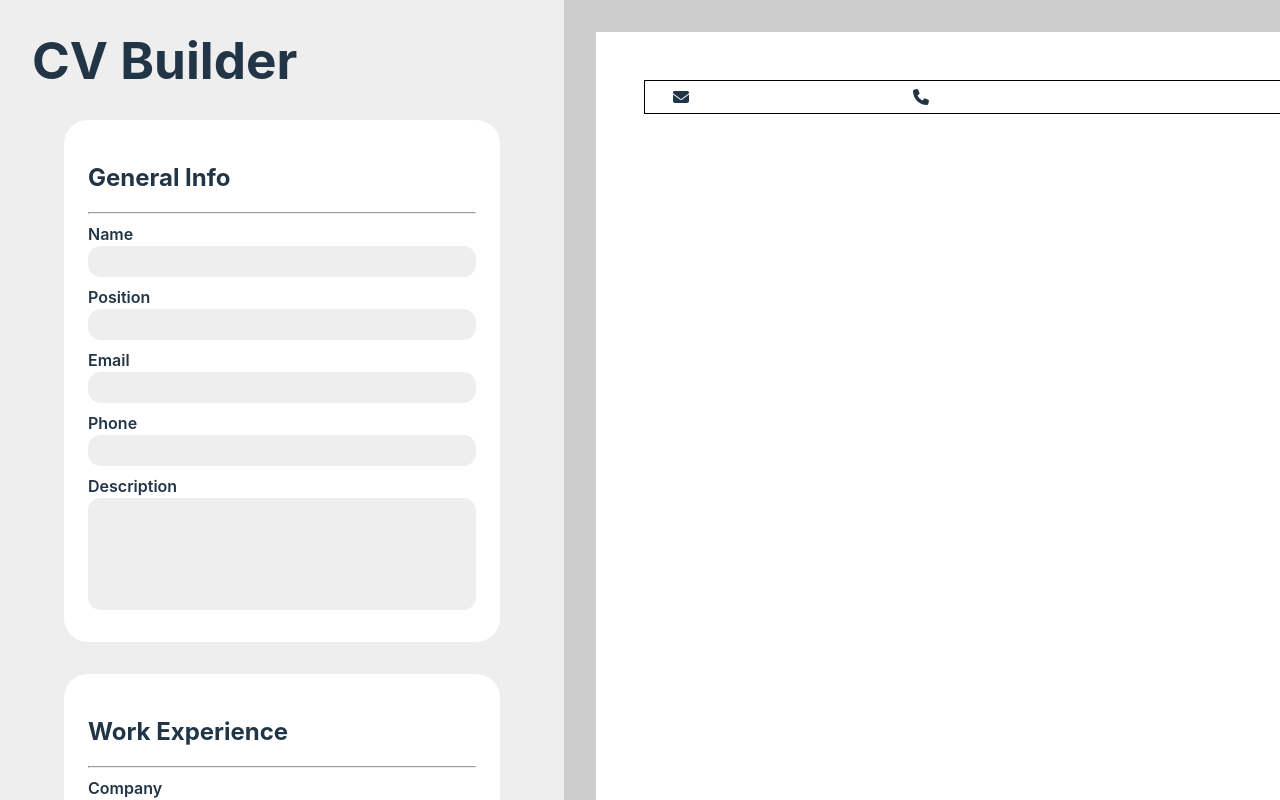
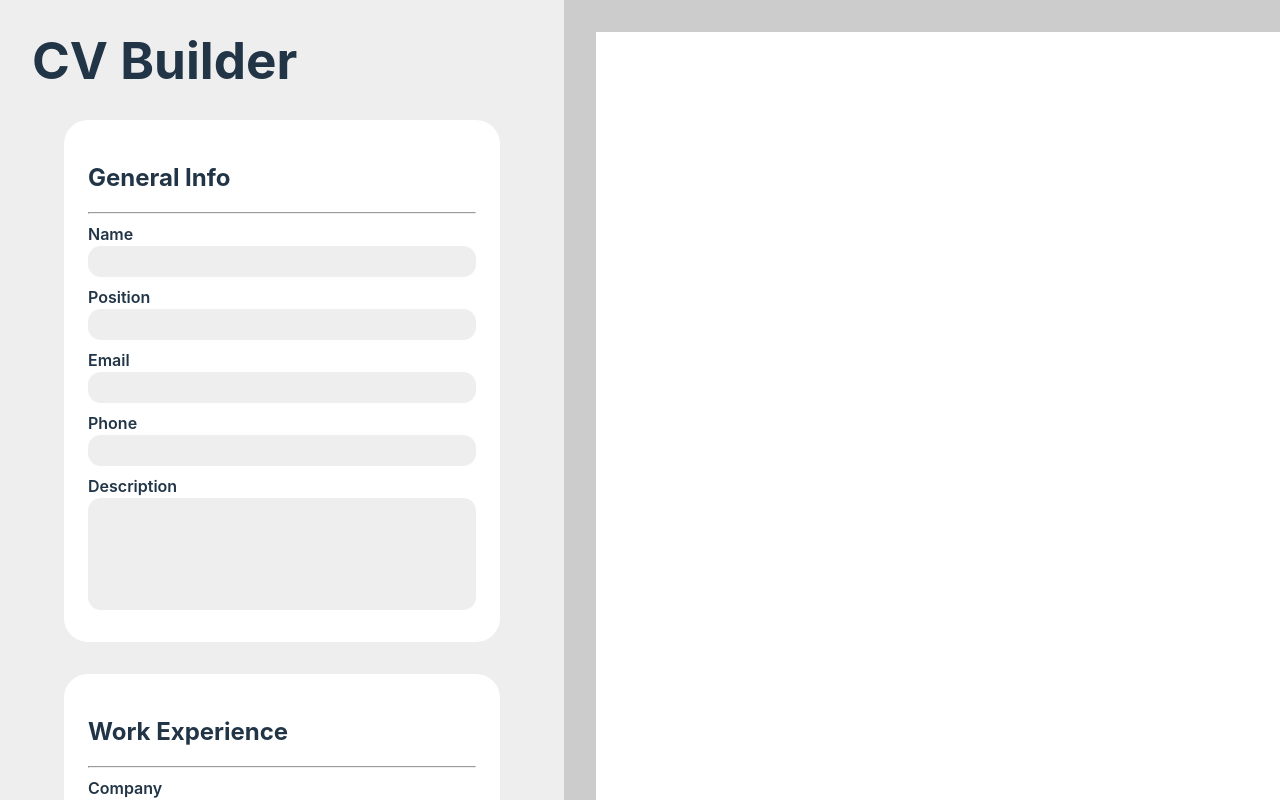
Before and after one commit to StuCM/cv-builder, a React (Vite) app: page / in a window 1280 px wide. Built offline with nearby package versions, Linux system fonts and the light colour scheme.

Commit message:
hide key info if no input

```diff
--- a/src/components/GeneralPreview.tsx
+++ b/src/components/GeneralPreview.tsx
@@ -12,16 +12,22 @@ function GeneralPreview({
     <section>
       <h1>{name}</h1>
       <h2 className='position'>{position}</h2>
+      {!email && !phone ? null : (
         <div className='infoBar'>
+          {email && (
             <div>
-          <FaEnvelope style={{marginRight: '0.5rem'}} />
+              <FaEnvelope style={{ marginRight: '0.5rem' }} />
               <span>{email}</span>
             </div>
+          )}
+          {phone && (
             <div>
-          <FaPhone style={{marginRight: '0.5rem'}} />
+              <FaPhone style={{ marginRight: '0.5rem' }} />
               <p>{phone}</p>
             </div>
+          )}
         </div>
+      )}
       <p className='smallFont'>{description}</p>
     </section>
   )
```
Lines whose indentation alone changed are shown as unchanged.
